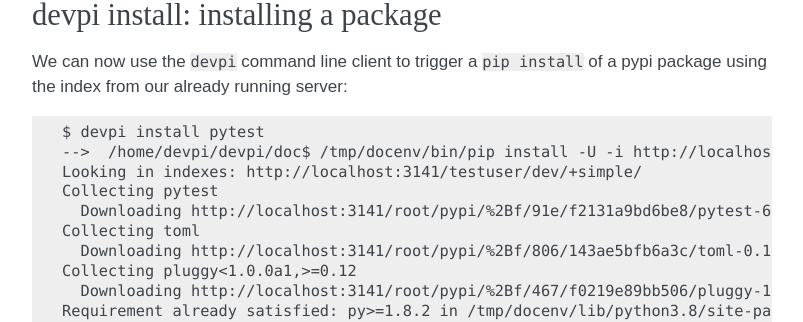
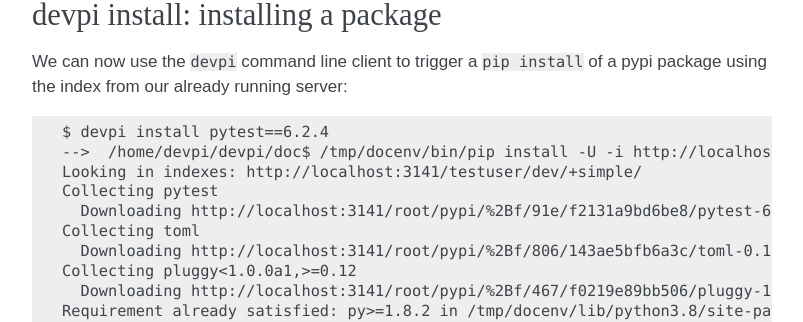
Before and after one commit to devpi/devpi, a Sphinx documentation site: the page built from doc/quickstart-releaseprocess.rst, in a window 1280 px wide and 900 px high, scrolled down 2169 px. Shown: the part 137-459 px from the top of the window, without its empty margins (348-1151 px from the left). Built offline with Sphinx 7.4.7, drawn with Linux system fonts in a browser that asks for light colours; some of the changed text lies outside the part shown.

Commit message:
Pin versions in docs to have fewer changes over time.

```diff
--- a/doc/quickstart-pypimirror.rst
+++ b/doc/quickstart-pypimirror.rst
@@ -84,7 +84,7 @@
 ``root/pypi`` index, served by ``devpi-server`` by default.
 Let's install the ``simplejson`` package as a test from our cache::
 
-    $ pip install -i http://localhost:3141/root/pypi/+simple/ simplejson
+    $ pip install -i http://localhost:3141/root/pypi/+simple/ simplejson==3.17.2
     Looking in indexes: http://localhost:3141/root/pypi/+simple/
     Collecting simplejson
       Downloading http://localhost:3141/root/pypi/%2Bf/c94/dc64b1a389a41/simplejson-3.17.2-cp38-cp38-macosx_10_14_x86_64.whl (74 kB)
--- a/doc/quickstart-releaseprocess.rst
+++ b/doc/quickstart-releaseprocess.rst
@@ -127,7 +127,7 @@
 We can now use the ``devpi`` command line client to trigger a ``pip
 install`` of a pypi package using the index from our already running server::
 
-    $ devpi install pytest
+    $ devpi install pytest==6.2.4
     -->  /home/devpi/devpi/doc$ /tmp/docenv/bin/pip install -U -i http://localhost:3141/testuser/dev/+simple/ pytest  [PIP_PRE=1,PIP_USE_WHEEL=1]
     Looking in indexes: http://localhost:3141/testuser/dev/+simple/
     Collecting pytest
--- a/doc/userman/devpi_packages.rst
+++ b/doc/userman/devpi_packages.rst
@@ -90,7 +90,7 @@
 
 Then we install a package from PyPI::
 
-   $ devpi install lazy
+   $ devpi install lazy==1.4
    -->  /home/devpi/devpi/doc$ /tmp/docenv/bin/pip install -U -i http://localhost:3141/emilie/dev/+simple/ lazy  [PIP_PRE=1,PIP_USE_WHEEL=1]
    Looking in indexes: http://localhost:3141/emilie/dev/+simple/
    Collecting lazy
```
